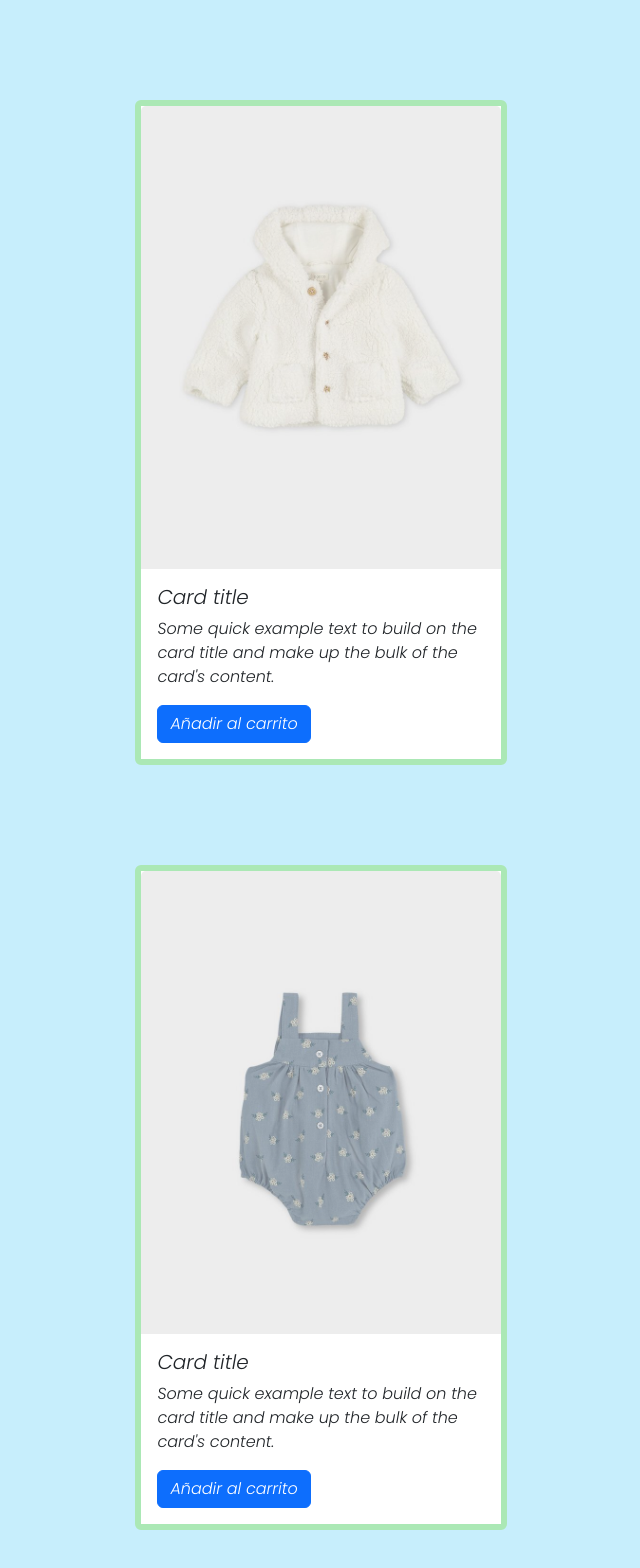
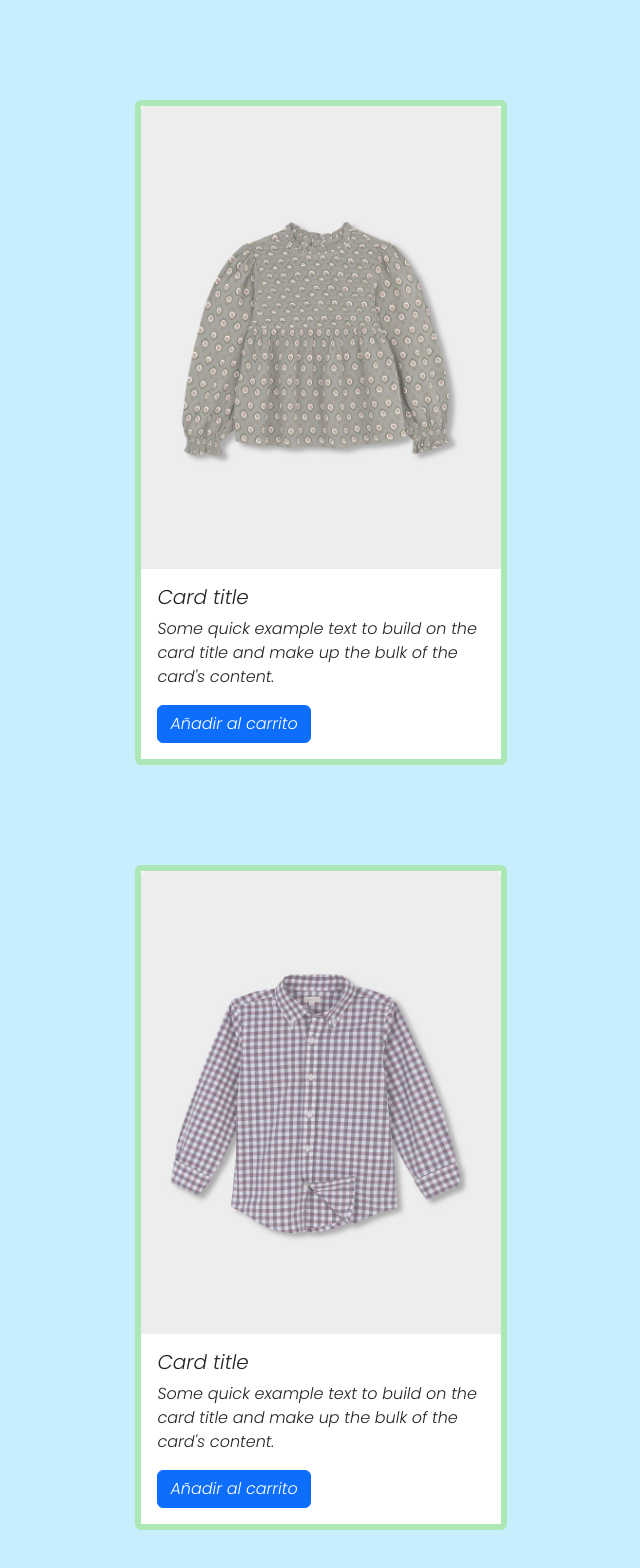
Before and after one commit to AgustinLopezHernandez/PreEntrega2-LopezHerandezAgustin, a plain HTML site: page pages/productos.html in a window 1280 px wide. Shown: the part 1712-3280 px from the top of the page, without its empty margins (319-959 px from the left). Drawn offline with nearby package versions, Linux system fonts and the light colour scheme.

Commit message:
Correcion de img Seccion productos

```diff
--- a/pages/productos.html
+++ b/pages/productos.html
@@ -53,7 +53,7 @@
             <!--CARD BOOTSTRAP-->
 
             <div class="card" style="width: 23.2rem;">
-                <img src="../assets/img/Bebes/bebe-2.jpg" class="card-img-top" alt="...">
+                <img src="../assets/img/Bebes/beba-4.jpg" class="card-img-top" alt="...">
                 <div class="card-body">
                     <h5 class="card-title">Card title</h5>
                     <p class="card-text">Some quick example text to build on the card title and make up the bulk of
@@ -64,7 +64,7 @@
             </div>
             <!--CARD BOOTSTRAP-->
             <div class="card" style="width: 23.2rem;">
-                <img src="../assets/img/Bebes/beba-3.jpg" class="card-img-top" alt="...">
+                <img src="../assets/img/Nenas/nenas-1.jpg" class="card-img-top" alt="...">
                 <div class="card-body">
                     <h5 class="card-title">Card title</h5>
                     <p class="card-text">Some quick example text to build on the card title and make up the bulk of
@@ -75,7 +75,7 @@
             </div>
             <!--CARD BOOTSTRAP-->
             <div class="card" style="width: 23.2rem;">
-                <img src="../assets/img/Bebes/beba-4.jpg" class="card-img-top" alt="...">
+                <img src="../assets/img/Nenes/nenes-4.jpg" class="card-img-top" alt="...">
                 <div class="card-body">
                     <h5 class="card-title">Card title</h5>
                     <p class="card-text">Some quick example text to build on the card title and make up the bulk of
@@ -88,7 +88,7 @@
             </div>
             <!--CARD BOOTSTRAP-->
             <div class="card" style="width: 23.2rem;">
-                    <img src="../assets/img/Bebes/beba-4.jpg" class="card-img-top" alt="...">
+                <img src="../assets/img/Bebes/bebe-2.jpg" class="card-img-top" alt="...">
                 <div class="card-body">
                     <h5 class="card-title">Card title</h5>
                     <p class="card-text">Some quick example text to build on the card title and make up the bulk of
@@ -101,7 +101,7 @@
             </div>
             <!--CARD BOOTSTRAP-->
             <div class="card" style="width: 23.2rem;">
-                <img src="../assets/img/Bebes/beba-4.jpg" class="card-img-top" alt="...">
+                <img src="../assets/img/Nenes/nenes-2.jpg" class="card-img-top" alt="...">
                 <div class="card-body">
                     <h5 class="card-title">Card title</h5>
                     <p class="card-text">Some quick example text to build on the card title and make up the bulk of
@@ -109,14 +109,8 @@
                         card's content.</p>
                     <a href="#" class="btn btn-primary">Añadir al carrito</a>
                 </div>
-
-
             </div>
-
-
         </section>
-
-
     </main>
     <footer>
         <ul class="redes_sociales">
```
Also changed, not shown: index.html (+3 -6 lines), pages/nenas.html (+2 -2 lines), pages/nenes.html (+2 -2 lines). Lines whose indentation alone changed are shown as unchanged.
